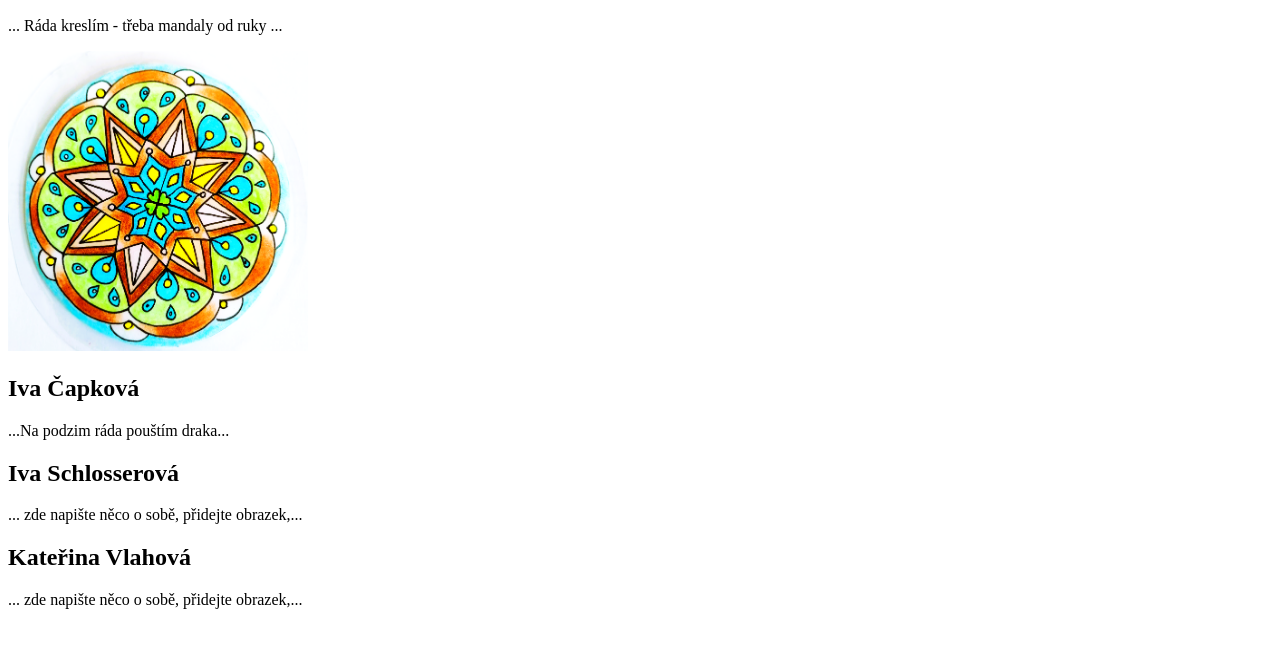
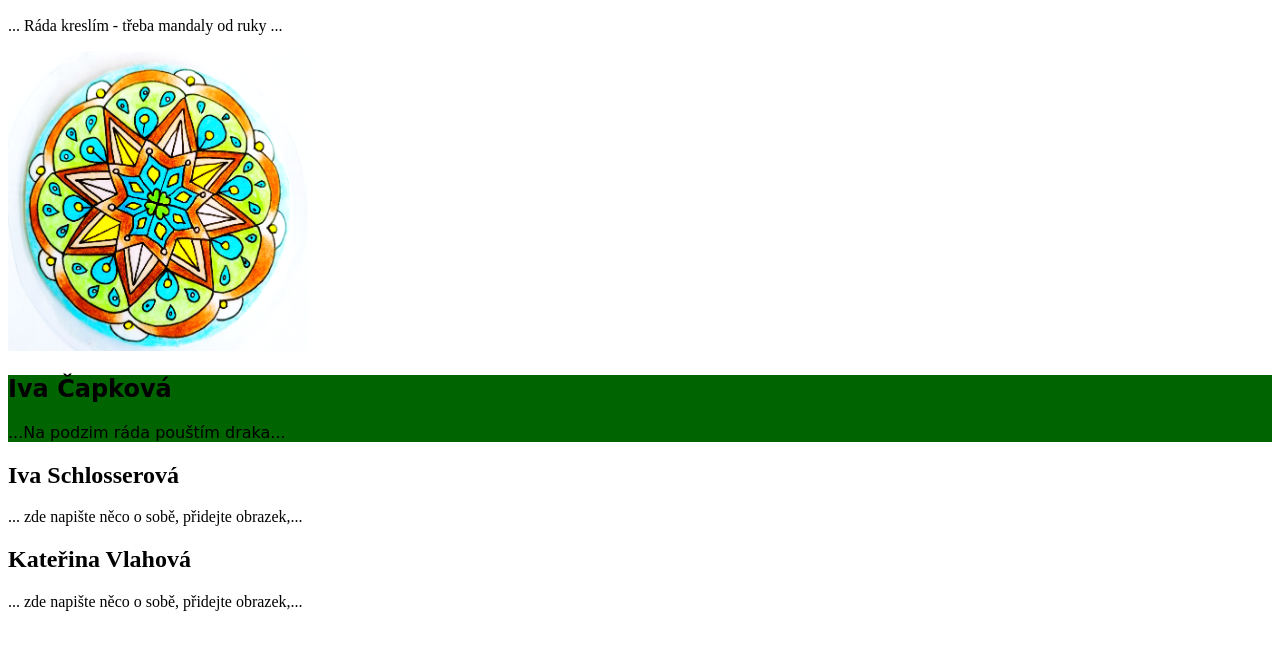
Before and after one commit to brumlablo/IKEItas, a plain HTML site: page index.html in a window 1280 px wide. Shown: the part 111-760 px from the top of the page. Drawn offline with Linux system fonts and the light colour scheme.

Commit message:
Ještě změny v zadání pozadí.

```diff
--- a/mycss.css
+++ b/mycss.css
@@ -9,9 +9,9 @@ body {
 }
 
 #IvaC {
-  background-color:<#228B22>;
-  font-family: <cursive>;
-  color: initial;
+  background-color:darkgreen;
+  font-family:cursive;
+  color:burlywood initial;
 }
 
 #IvaS {
```
